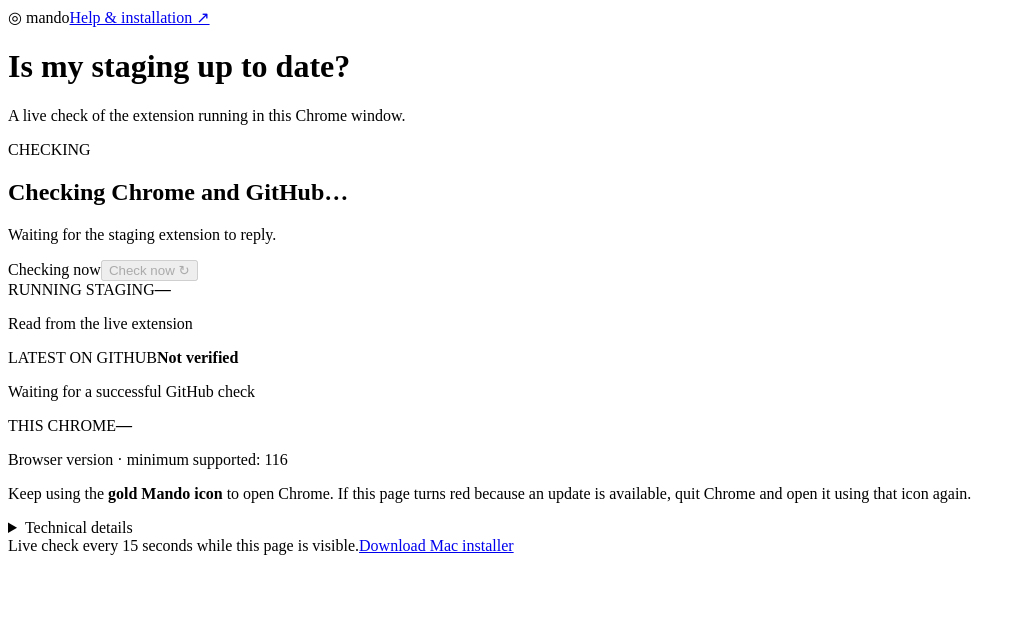
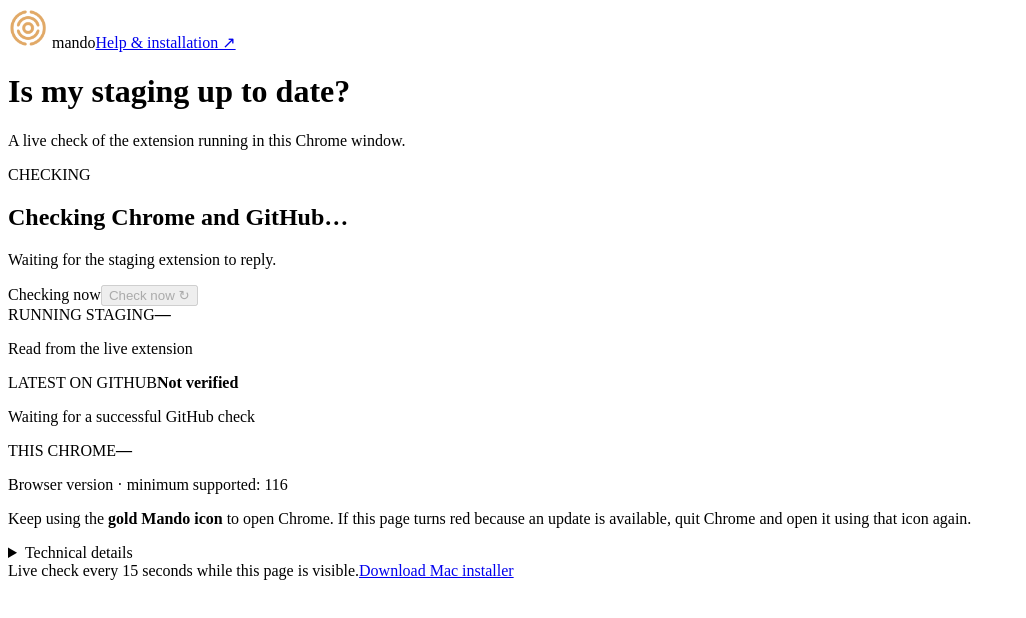
Before and after one commit to neelanveloo1/mando-chrome-staging-launcher, a website with bundled scripts: page web/index.html in a window 1280 px wide. Shown: the whole page, without its empty margins (0-1026 px from the left). Built offline with nearby package versions, Linux system fonts and the light colour scheme.

Commit message:
Use the supplied Mando logo in dashboard header and favicon

```diff
--- a/web/index.html
+++ b/web/index.html
@@ -4,12 +4,13 @@
     <meta charset="utf-8" />
     <meta name="viewport" content="width=device-width,initial-scale=1" />
     <title>Mando · Live staging check</title>
+    <link rel="icon" type="image/png" href="/mando-logo.png" />
     <link rel="stylesheet" href="/style.css" />
   </head>
   <body>
     <main>
       <nav>
-        <span class="brand"><span>◎</span> mando</span
+        <span class="brand"><img src="/mando-logo.png" width="40" height="40" alt="" /> mando</span
         ><a href="https://github.com/neelanveloo1/mando-chrome-staging-launcher"
           >Help & installation ↗</a
         >
--- a/web/style.css
+++ b/web/style.css
@@ -23,13 +23,15 @@
   border-bottom: 1px solid #eee;
 }
 .brand {
+  display: inline-flex;
+  align-items: center;
+  gap: 8px;
   font-size: 28px;
   font-weight: 650;
 }
-.brand span {
-  color: #b68132;
-  font-size: 40px;
-  vertical-align: middle;
+.brand img {
+  display: block;
+  flex-shrink: 0;
 }
 a {
   color: #555;
```
Also changed, not shown: web/mando-logo.png (added).
